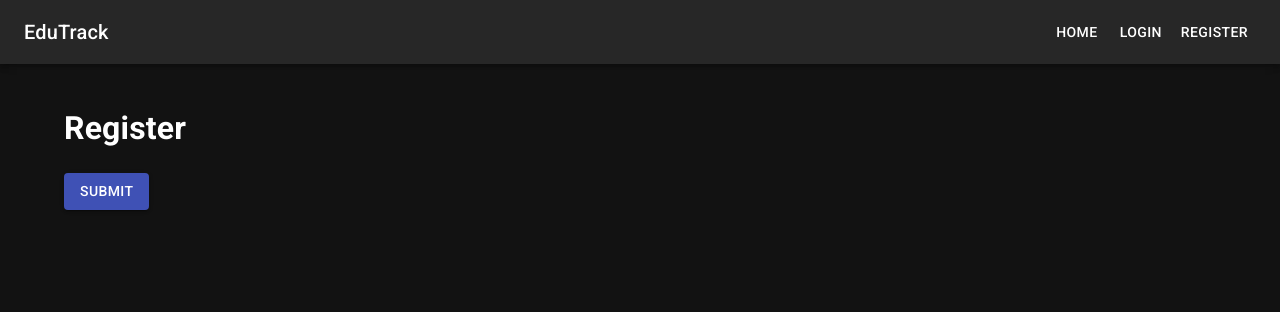
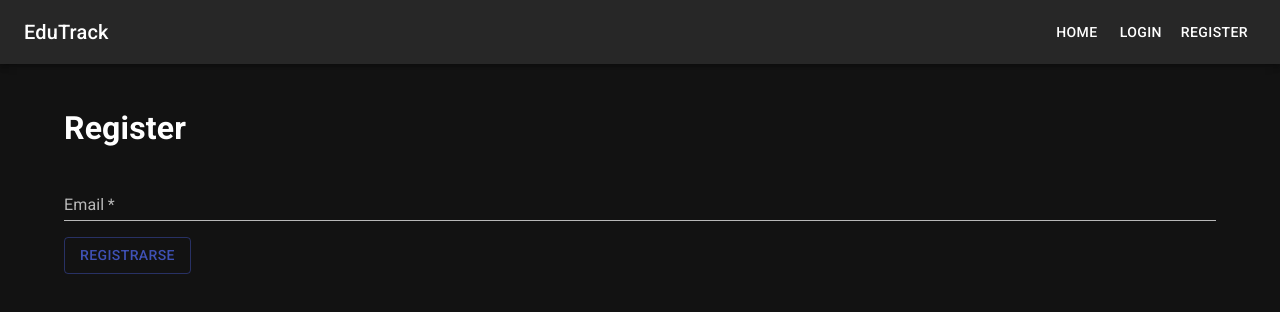
Before and after one commit to pgdiaz/edu-track, a React (Vite) app: page /register in a window 1280 px wide. Shown: the top 312 px of the page. Built offline with nearby package versions, Linux system fonts and the light colour scheme.

Commit message:
Add email validation on register form

```diff
--- a/src/pages/RegisterPage.jsx
+++ b/src/pages/RegisterPage.jsx
@@ -1,11 +1,41 @@
-import { Button } from "@mui/material";
+import { Box, Button, TextField } from "@mui/material";
 import { useSnackbar } from "notistack";
+import { useState } from "react";
 
 export default function RegisterPage() {
 
+    const [email, setEmail] = useState("");
+    const [error, setError] = useState({
+        error: false,
+        message: "",
+    });
     const { enqueueSnackbar } = useSnackbar();
 
-    const handleClick = () => {
+    const emailValidation = (email) => {
+        const regex = /^[A-Z0-9._%+-]+@[A-Z0-9.-]+\.[A-Z]{2,}$/i;
+        return regex.test(email);
+    };
+
+    const onSubmit = (e) => {
+        e.preventDefault();
+        if (!email.trim()) {
+            setError({
+                error: true,
+                message: "El email es obligatorio",
+            });
+            return;
+        }
+        if (!emailValidation(email.trim())) {
+            setError({
+                error: true,
+                message: "El email no es valido",
+            });
+            return;
+        }
+        setError({
+            error: false,
+            message: "",
+        });
         enqueueSnackbar("Registro realizado con exito", {
             variant: "success",
             anchorOrigin: {
@@ -18,11 +48,32 @@
     return (
         <>
             <h1>Register</h1>
-            <Button
-                variant="contained"
-                onClick={handleClick}
+            <Box
+                component="form"
+                onSubmit={onSubmit}
+                sx={{ display: { xs: "grid", sm: "block" }, gap: 2 }}
+                noValidate
+                autoComplete="off"
             >
-                Submit
-            </Button>
+                <TextField
+                    label="Email"
+                    variant="standard"
+                    id="email"
+                    type="email"
+                    fullWidth
+                    required
+                    error={error.error}
+                    helperText={error.message}
+                    onChange={(e) => setEmail(e.target.value)}
+                    value={email}
+                />
+                <Button
+                    variant="outlined"
+                    type="submit"
+                    sx={{ mt: 2 }}
+                >
+                    Registrarse
+                </Button>
+            </Box>
         </>);
 }
```
